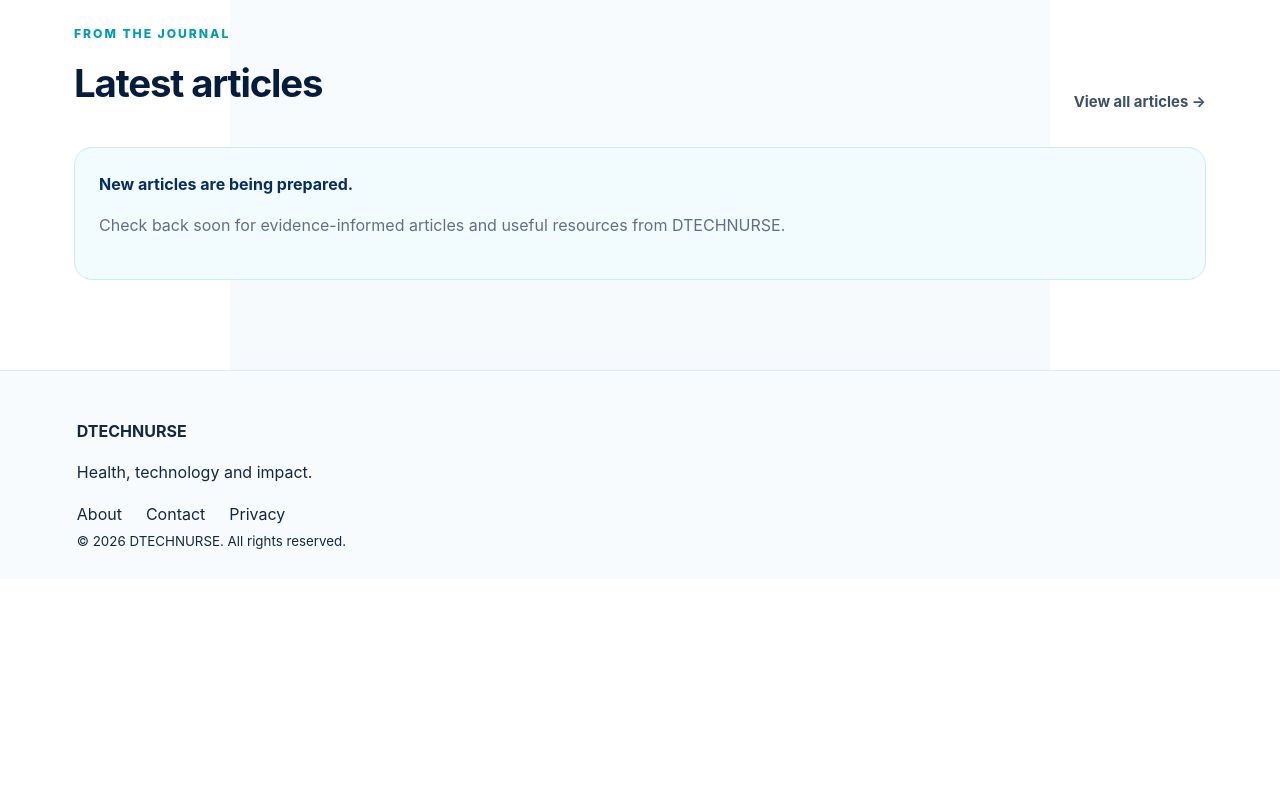
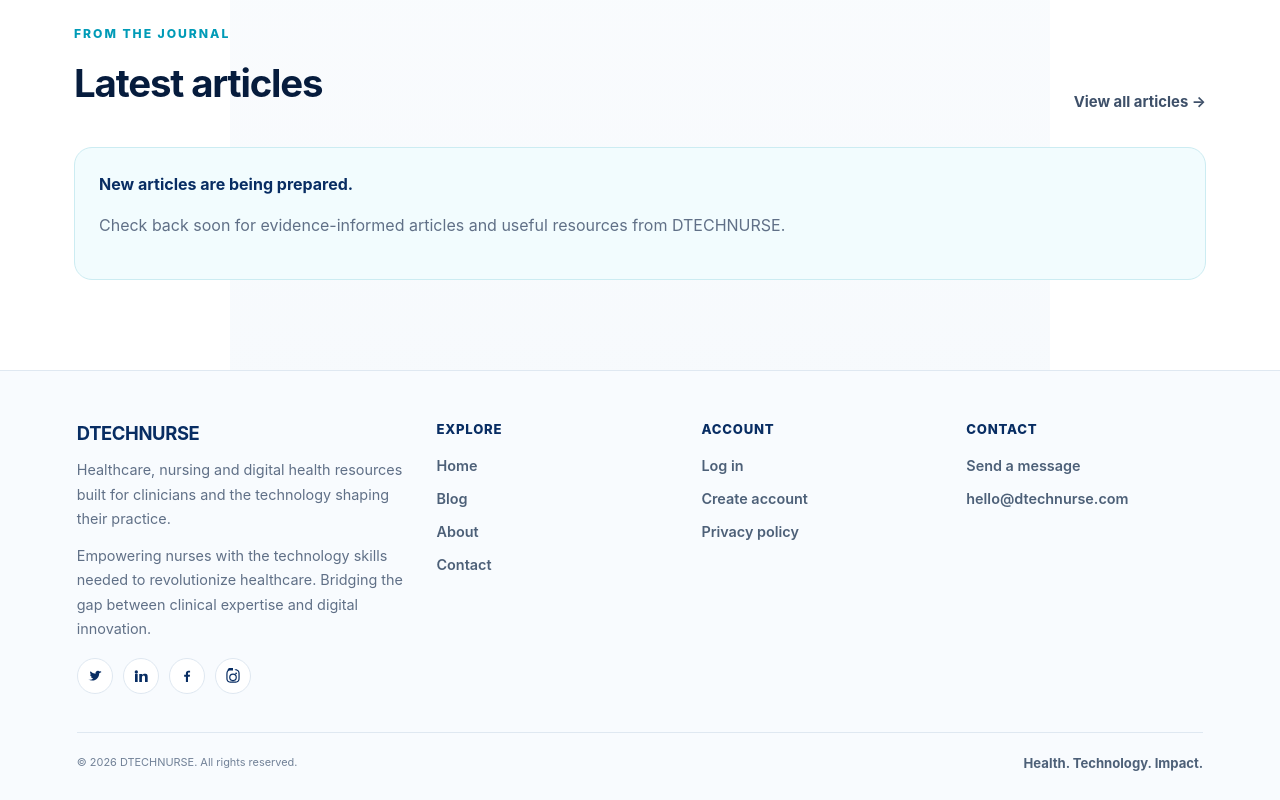
Before and after one commit to Tobiloba-bot54/dtechnurse, a Next.js app: page / in a window 1280 px wide. Shown: the part 1050-1850 px from the top of the page. Before the commit the page ends 1629 px from the top, so only its background shows below. Built offline with nearby package versions, Linux system fonts and the light colour scheme.

Commit message:
Update site-footer.tsx

```diff
--- a/components/site-footer.tsx
+++ b/components/site-footer.tsx
@@ -1,3 +1,98 @@
 // File: DTECHNURSE-SITE-main/components/site-footer.tsx
 import Link from 'next/link';
-export function SiteFooter() { return <footer className="site-footer"><div><strong>DTECHNURSE</strong><p>Health, technology and impact.</p></div><div className="footer-links"><Link href="/about">About</Link><Link href="/contact">Contact</Link><Link href="/privacy">Privacy</Link></div><small>© {new Date().getFullYear()} DTECHNURSE. All rights reserved.</small></footer>; }
+
+const EXPLORE_LINKS = [
+  { href: '/', label: 'Home' },
+  { href: '/blog', label: 'Blog' },
+  { href: '/about', label: 'About' },
+  { href: '/contact', label: 'Contact' },
+];
+
+const ACCOUNT_LINKS = [
+  { href: '/login', label: 'Log in' },
+  { href: '/signup', label: 'Create account' },
+  { href: '/privacy', label: 'Privacy policy' },
+];
+
+const SOCIAL_LINKS = [
+  {
+    label: 'Twitter',
+    href: 'https://twitter.com/dtechnurse',
+    icon: (
+      <svg viewBox="0 0 24 24" fill="currentColor" aria-hidden="true"><path d="M22 5.92c-.67.3-1.39.5-2.14.59a3.73 3.73 0 0 0 1.64-2.06 7.46 7.46 0 0 1-2.37.9 3.72 3.72 0 0 0-6.34 3.39A10.56 10.56 0 0 1 5.1 4.9a3.72 3.72 0 0 0 1.15 4.97 3.7 3.7 0 0 1-1.69-.46v.05a3.72 3.72 0 0 0 2.99 3.65 3.7 3.7 0 0 1-1.68.06 3.73 3.73 0 0 0 3.48 2.59A7.47 7.47 0 0 1 2 17.17a10.53 10.53 0 0 0 5.71 1.67c6.85 0 10.6-5.68 10.6-10.6l-.01-.48A7.6 7.6 0 0 0 22 5.92Z" /></svg>
+    ),
+  },
+  {
+    label: 'LinkedIn',
+    href: 'https://www.linkedin.com/company/dtechnurse',
+    icon: (
+      <svg viewBox="0 0 24 24" fill="currentColor" aria-hidden="true"><path d="M4.98 3.5a2.5 2.5 0 1 1 0 5 2.5 2.5 0 0 1 0-5ZM3 9h4v12H3V9Zm7 0h3.84v1.64h.05c.54-.98 1.84-2.01 3.78-2.01C21.9 8.63 22 11.1 22 13.9V21h-4v-6.4c0-1.53-.03-3.5-2.13-3.5-2.14 0-2.47 1.67-2.47 3.39V21h-4V9Z" /></svg>
+    ),
+  },
+  {
+    label: 'Facebook',
+    href: 'https://www.facebook.com/dtechnurse',
+    icon: (
+      <svg viewBox="0 0 24 24" fill="currentColor" aria-hidden="true"><path d="M13.5 21v-7.8h2.62l.39-3.04h-3.01V8.26c0-.88.24-1.48 1.5-1.48h1.61V4.07C15.94 4.02 15.06 4 14.02 4c-2.17 0-3.66 1.33-3.66 3.77v2.39H7.73v3.04h2.63V21h3.14Z" /></svg>
+    ),
+  },
+  {
+    label: 'Instagram',
+    href: 'https://www.instagram.com/dtechnurse',
+    icon: (
+      <svg viewBox="0 0 24 24" fill="currentColor" aria-hidden="true"><path d="M12 2c2.72 0 3.06.01 4.12.06 1.06.05 1.79.22 2.43.47a4.9 4.9 0 0 1 1.77 1.15 4.9 4.9 0 0 1 1.15 1.77c.25.64.42 1.37.47 2.43C21.99 8.94 22 9.28 22 12s-.01 3.06-.06 4.12c-.05 1.06-.22 1.79-.47 2.43a4.9 4.9 0 0 1-1.15 1.77 4.9 4.9 0 0 1-1.77 1.15c-.64.25-1.37.42-2.43.47C15.06 21.99 14.72 22 12 22s-3.06-.01-4.12-.06c-1.06-.05-1.79-.22-2.43-.47a4.9 4.9 0 0 1-1.77-1.15 4.9 4.9 0 0 1-1.15-1.77c-.25-.64-.42-1.37-.47-2.43C2.01 15.06 2 14.72 2 12s.01-3.06.06-4.12c.05-1.06.22-1.79.47-2.43a4.9 4.9 0 0 1 1.15-1.77A4.9 4.9 0 0 1 5.45.53c.64-.25 1.37-.42 2.43-.47C8.94.01 9.28 0 12 0Zm0 1.8c-2.67 0-2.99.01-4.04.06-.97.04-1.5.21-1.85.34-.46.18-.79.39-1.14.74-.35.35-.56.68-.74 1.14-.13.35-.3.88-.34 1.85-.05 1.05-.06 1.37-.06 4.04s.01 2.99.06 4.04c.04.97.21 1.5.34 1.85.18.46.39.79.74 1.14.35.35.68.56 1.14.74.35.13.88.3 1.85.34 1.05.05 1.37.06 4.04.06s2.99-.01 4.04-.06c.97-.04 1.5-.21 1.85-.34.46-.18.79-.39 1.14-.74.35-.35.56-.68.74-1.14.13-.35.3-.88.34-1.85.05-1.05.06-1.37.06-4.04s-.01-2.99-.06-4.04c-.04-.97-.21-1.5-.34-1.85a3.1 3.1 0 0 0-.74-1.14 3.1 3.1 0 0 0-1.14-.74c-.35-.13-.88-.3-1.85-.34C14.99 1.81 14.67 1.8 12 1.8Zm0 4.42a5.78 5.78 0 1 1 0 11.56 5.78 5.78 0 0 1 0-11.56Zm0 1.8a3.98 3.98 0 1 0 0 7.96 3.98 3.98 0 0 0 0-7.96Zm6.01-1.99a1.35 1.35 0 1 1-2.7 0 1.35 1.35 0 0 1 2.7 0Z" /></svg>
+    ),
+  },
+];
+
+export function SiteFooter() {
+  return (
+    <footer className="site-footer">
+      <div className="footer-top">
+        <div className="footer-brand">
+          <strong>DTECHNURSE</strong>
+          <p>Healthcare, nursing and digital health resources built for clinicians and the technology shaping their practice.</p>
+          <p>Empowering nurses with the technology skills needed to revolutionize healthcare. Bridging the gap between clinical expertise and digital innovation.</p>
+          <div className="footer-social" aria-label="DTECHNURSE on social media">
+            {SOCIAL_LINKS.map(social => (
+              <a key={social.label} href={social.href} target="_blank" rel="noopener noreferrer" aria-label={social.label}>
+                {social.icon}
+              </a>
+            ))}
+          </div>
+        </div>
+
+        <div className="footer-col">
+          <span className="footer-col-title">Explore</span>
+          <nav aria-label="Explore DTECHNURSE">
+            {EXPLORE_LINKS.map(link => (
+              <Link key={link.href} href={link.href}>{link.label}</Link>
+            ))}
+          </nav>
+        </div>
+
+        <div className="footer-col">
+          <span className="footer-col-title">Account</span>
+          <nav aria-label="Account">
+            {ACCOUNT_LINKS.map(link => (
+              <Link key={link.href} href={link.href}>{link.label}</Link>
+            ))}
+          </nav>
+        </div>
+
+        <div className="footer-col">
+          <span className="footer-col-title">Contact</span>
+          <nav aria-label="Contact DTECHNURSE">
+            <Link href="/contact">Send a message</Link>
+            <a href="mailto:hello@dtechnurse.com">hello@dtechnurse.com</a>
+          </nav>
+        </div>
+      </div>
+
+      <div className="footer-bottom">
+        <small>© {new Date().getFullYear()} DTECHNURSE. All rights reserved.</small>
+        <span className="footer-tag">Health. Technology. Impact.</span>
+      </div>
+    </footer>
+  );
+}
```
